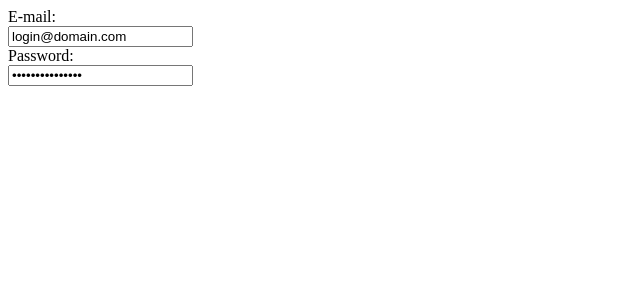
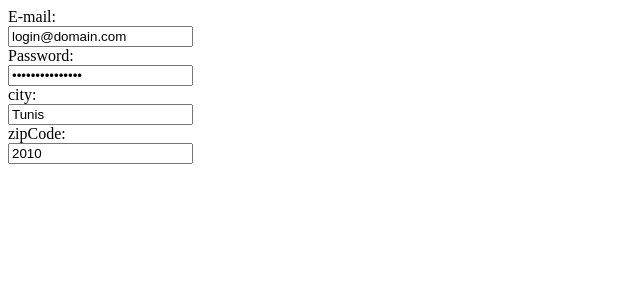
Before and after one commit to otoukebri/angular-training-bis, an Angular app: page / in a window 1280 px wide. Shown: the top 300 px of the page, without its empty margins (0-640 px from the left). Built offline with nearby package versions, Linux system fonts and the light colour scheme.

Commit message:
add nested form

```diff
--- a/src/app/app.component.html
+++ b/src/app/app.component.html
@@ -2,21 +2,48 @@
 <div style="text-align:center">
 </div>
 
-<form [formGroup]="loginForm">
+<form [formGroup]="registerForm">
   <div style="text-align: left;">
 
+    <div>
       <div>
         E-mail:
       </div>
       <div>
-      <input type="email" name="email" formControlName ="email">
+        <input type="email" name="email" formControlName="email">
       </div>
+    </div>
+
+    <div>
       <div>
         Password:
       </div>
       <div>
-      <input type="password" name="email" formControlName ="password">
+        <input type="password" name="email" formControlName="password">
+      </div>
+    </div>
+    <!-- adress -->
+    <div formGroupName="adress">
+      <div>
+        <div>
+          city:
+        </div>
+        <div>
+          <input type="text" name="city" formControlName="city">
+        </div>
+      </div>
+
+
+      <div>
+        <div>
+          zipCode:
+        </div>
+        <div>
+          <input type="text" name="zipCode" formControlName="zipCode">
+        </div>
       </div>
 
     </div>
+    <!-- -->
+  </div>
 </form>
--- a/src/app/app.component.ts
+++ b/src/app/app.component.ts
@@ -8,29 +8,37 @@ import { FormControl, FormGroup, Validators } from '@angular/forms';
 })
 export class AppComponent implements OnInit /*, OnChanges*/ {
 
-  loginForm: FormGroup;
+  registerForm: FormGroup;
 
   ngOnInit() {
     // register login FormGroup
-    this.loginForm = new FormGroup({
+    this.registerForm = new FormGroup({
       email: new FormControl('', Validators.required),
       password: new FormControl('', Validators.required),
+      adress: new FormGroup({
+        city: new FormControl(''),
+        zipCode: new FormControl('')
+      })
     });
 
-    // get all form control values
-    console.log('ngOnInit.subscriptionForm.getRawValue ' +  JSON.stringify(this.loginForm.getRawValue()));
+    // get all form control values even hidden fields
+    console.log('ngOnInit.subscriptionForm.getRawValue ' + JSON.stringify(this.registerForm.getRawValue()));
 
     // email form value
-    console.log('ngOnInitfirstName: ' +  this.loginForm.get('email').value);
+    console.log('ngOnInitfirstName: ' + this.registerForm.get('email').value);
 
     // set form value
-    this.loginForm.setValue({
-      email : 'login@domain.com',
-      password: 'secret-password'
+    this.registerForm.setValue({
+      email: 'login@domain.com',
+      password: 'secret-password',
+      adress: {
+        city: 'Tunis',
+        zipCode: '2010'
+      }
     });
 
     // set email value
-    this.loginForm.get('email').patchValue('login@domain.com');
+    this.registerForm.get('email').patchValue('login@domain.com');
 
     // subscribe to form changes
     this.onValueChanges();
@@ -39,13 +47,13 @@ export class AppComponent implements OnInit /*, OnChanges*/ {
 
   onValueChanges(): void {
     // email FormControl changes
-    this.loginForm.get('email').valueChanges.subscribe( emailValue => {
-      console.log('x1: ' +  emailValue);
+    this.registerForm.get('email').valueChanges.subscribe(emailValue => {
+      console.log('x1: ' + emailValue);
     });
 
     // all form control changes
-    this.loginForm.valueChanges.subscribe( loginForm => {
-      console.log('x1: ' +  JSON.stringify(loginForm));
+    this.registerForm.valueChanges.subscribe(loginForm => {
+      console.log('x1: ' + JSON.stringify(loginForm));
     });
 
   }
```
Lines whose indentation alone changed are shown as unchanged.
